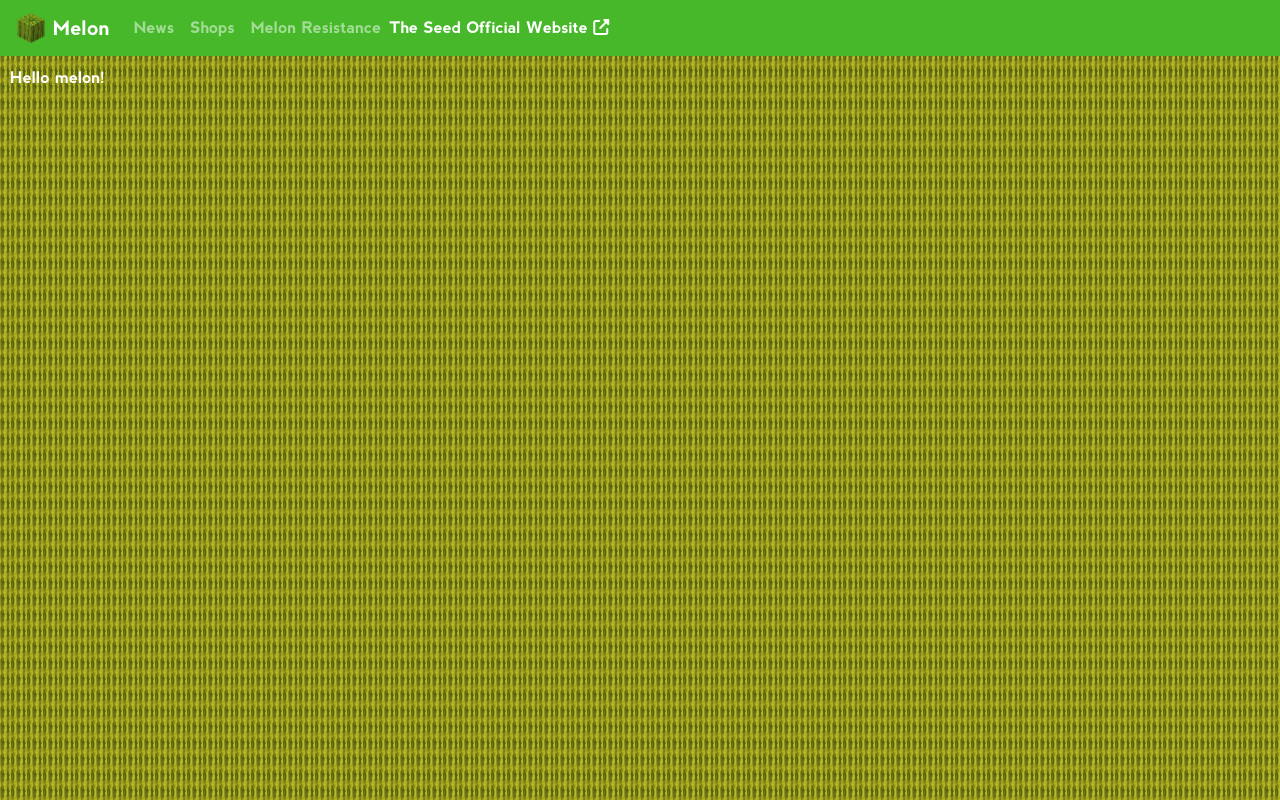
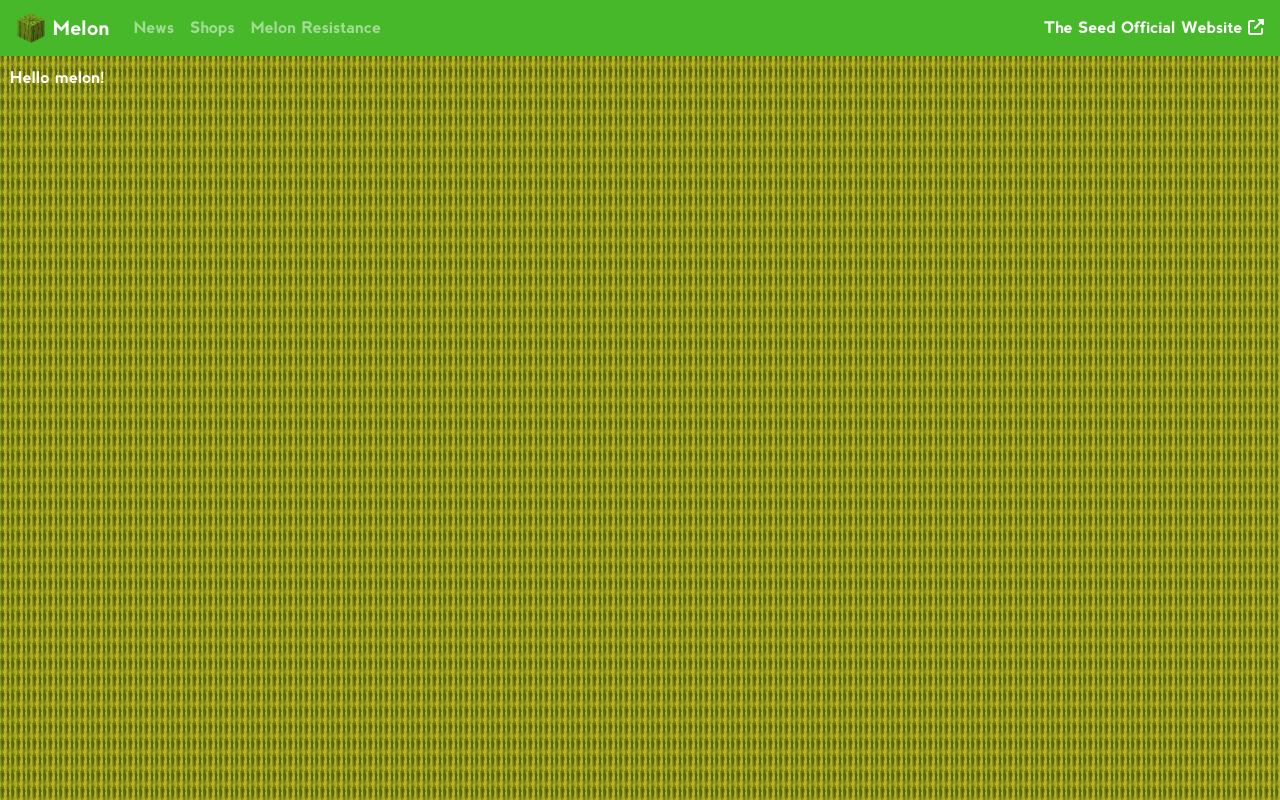
Before and after one commit to itzTheMeow/melonseed.ml, a plain HTML site: page index.html in a window 1280 px wide. Drawn offline with nearby package versions, Linux system fonts and the light colour scheme.

Commit message:
fix text

```diff
--- a/index.html
+++ b/index.html
@@ -46,7 +46,7 @@
               <a class="nav-link" href="#/resistance">Melon Resistance</a>
             </li>
 
-            <span class="navbar-text" style="float: right">
+            <span class="navbar-text" style="position: absolute; right: 1rem">
               <a href="https://theseedmc.com/">
                 The Seed Official Website <span class="fa fa-external-link-alt"></span>
               </a>
```
